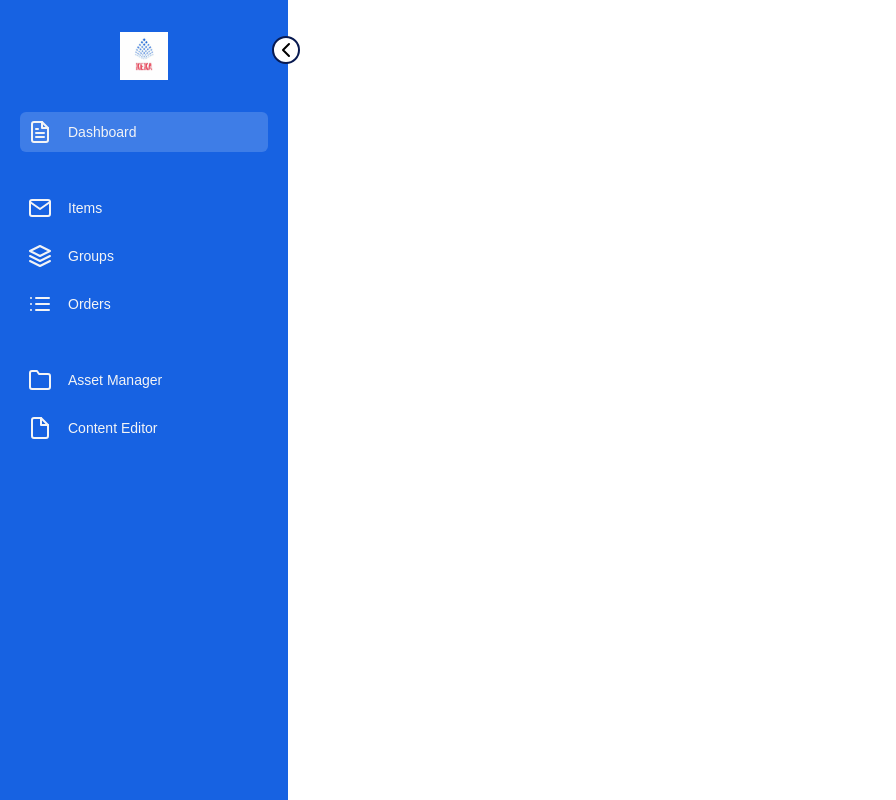
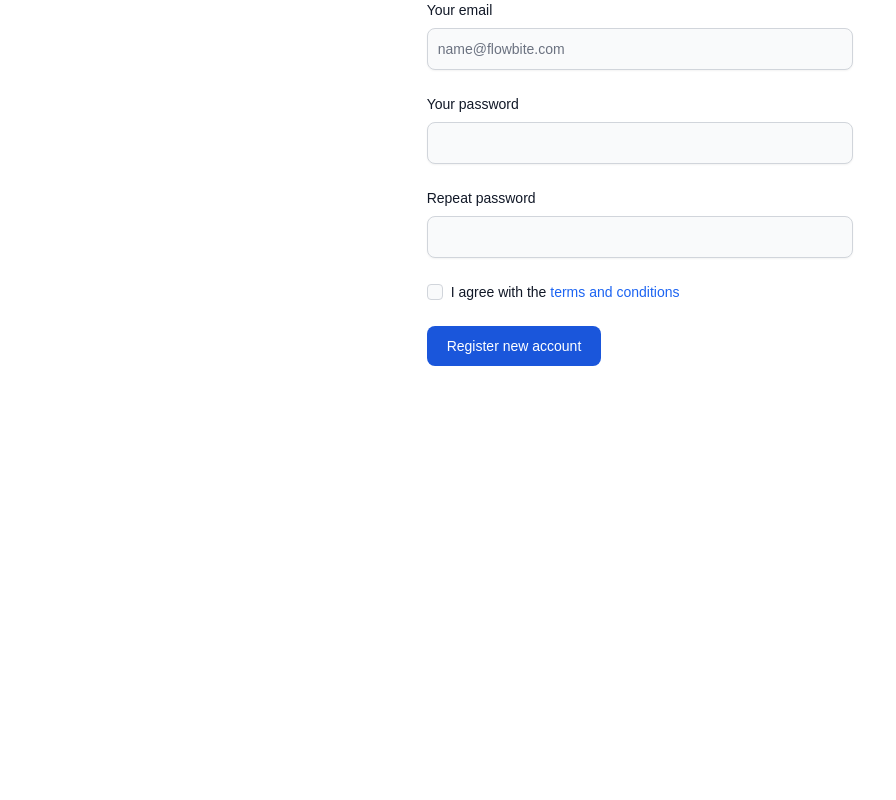
Before and after one commit to danigitari/keka-qrcode-authenticator, a React (Vite) app: page / in a window 1280 px wide. Shown: the whole page, without its empty margins (0-896 px from the left). Built offline with nearby package versions, Linux system fonts and the light colour scheme.

Commit message:
added components folder

```diff
--- a/src/App.jsx
+++ b/src/App.jsx
@@ -1,11 +1,14 @@
-import { Routes, Route } from "react-router-dom";
-import Nav from "./Dashboard.jsx";
-import SidebarNavigation from "./SidebarNavigation.jsx";
+import { Route, Routes } from "react-router-dom";
+import SidebarNavigation from "./components/SidebarNavigation.jsx";
+import Login from "./components/Login.jsx";
 function App() {
   return (
     <>
-      <div className="w-screen">
-        <SidebarNavigation />
+      <div>
+        <Routes>
+          <Route path="/" element={<Login/>}></Route>
+          <Route path="/dashboard" element={<SidebarNavigation />}></Route>
+        </Routes>
       </div>
     </>
   );
--- a/src/Dashboard.jsx
+++ b/src/components/Dashboard.jsx
@@ -1,7 +1,7 @@
 import React from "react";
 import { Dropdown, Avatar } from "flowbite-react";
-import { data } from "./data";
-import "./index.css";
+import { data } from "../data";
+import "../index.css";
 import BarChart from "./BarChart.jsx";
 import { useState, useEffect } from "react";
 
--- /dev/null
+++ b/src/components/Login.jsx
@@ -0,0 +1,77 @@
+import React from "react";
+
+function Login() {
+  return (
+    <>
+      <div className="grid grid-cols-3 items-center justify-center">
+        <div className="col-span-1  col-start-2">
+          {" "}
+          <form>
+            <div className="mb-6">
+              <label className="block mb-2 text-sm font-medium text-gray-900 dark:text-white">
+                Your email
+              </label>
+              <input
+                type="email"
+                id="email"
+                className="shadow-sm bg-gray-50 border border-gray-300 text-gray-900 text-sm rounded-lg focus:ring-blue-500 focus:border-blue-500 block w-full p-2.5 dark:bg-gray-700 dark:border-gray-600 dark:placeholder-gray-400 dark:text-white dark:focus:ring-blue-500 dark:focus:border-blue-500 dark:shadow-sm-light"
+                placeholder="name@flowbite.com"
+                required
+              />
+            </div>
+            <div className="mb-6">
+              <label className="block mb-2 text-sm font-medium text-gray-900 dark:text-white">
+                Your password
+              </label>
+              <input
+                type="password"
+                id="password"
+                className="shadow-sm bg-gray-50 border border-gray-300 text-gray-900 text-sm rounded-lg focus:ring-blue-500 focus:border-blue-500 block w-full p-2.5 dark:bg-gray-700 dark:border-gray-600 dark:placeholder-gray-400 dark:text-white dark:focus:ring-blue-500 dark:focus:border-blue-500 dark:shadow-sm-light"
+                required
+              />
+            </div>
+            <div className="mb-6">
+              <label className="block mb-2 text-sm font-medium text-gray-900 dark:text-white">
+                Repeat password
+              </label>
+              <input
+                type="password"
+                id="repeat-password"
+                className="shadow-sm bg-gray-50 border border-gray-300 text-gray-900 text-sm rounded-lg focus:ring-blue-500 focus:border-blue-500 block w-full p-2.5 dark:bg-gray-700 dark:border-gray-600 dark:placeholder-gray-400 dark:text-white dark:focus:ring-blue-500 dark:focus:border-blue-500 dark:shadow-sm-light"
+                required
+              />
+            </div>
+            <div className="flex items-start mb-6">
+              <div className="flex items-center h-5">
+                <input
+                  id="terms"
+                  type="checkbox"
+                  value=""
+                  className="w-4 h-4 border border-gray-300 rounded bg-gray-50 focus:ring-3 focus:ring-blue-300 dark:bg-gray-700 dark:border-gray-600 dark:focus:ring-blue-600 dark:ring-offset-gray-800 dark:focus:ring-offset-gray-800"
+                  required
+                />
+              </div>
+              <label className="ml-2 text-sm font-medium text-gray-900 dark:text-gray-300">
+                I agree with the{" "}
+                <a
+                  href="#"
+                  className="text-blue-600 hover:underline dark:text-blue-500"
+                >
+                  terms and conditions
+                </a>
+              </label>
+            </div>
+            <button
+              type="submit"
+              className="text-white bg-blue-700 hover:bg-blue-800 focus:ring-4 focus:outline-none focus:ring-blue-300 font-medium rounded-lg text-sm px-5 py-2.5 text-center dark:bg-blue-600 dark:hover:bg-blue-700 dark:focus:ring-blue-800"
+            >
+              Register new account
+            </button>
+          </form>
+        </div>
+      </div>
+    </>
+  );
+}
+
+export default Login;
--- a/src/SidebarNavigation.jsx
+++ b/src/components/SidebarNavigation.jsx
@@ -1,7 +1,5 @@
 import React from "react";
 import { Routes, Route } from "react-router-dom";
-import Dashboard from "./Dashboard.jsx";
-import ItemsTable from "./ItemsTable.jsx";
 import { useState, useEffect } from "react";
 
 function SidebarNavigation() {
@@ -62,10 +60,7 @@
           </ul>
         </aside>
 
-        <Routes>
-          <Route path="/dashboard" element={<Dashboard />}></Route>
-          <Route path="/items" element={<ItemsTable />}></Route>
-        </Routes>
+
       </div>
     </>
   );
```
Also changed, not shown: src/components/BarChart.jsx (renamed from src/BarChart.jsx), src/components/ItemsTable.jsx (renamed from src/ItemsTable.jsx).
